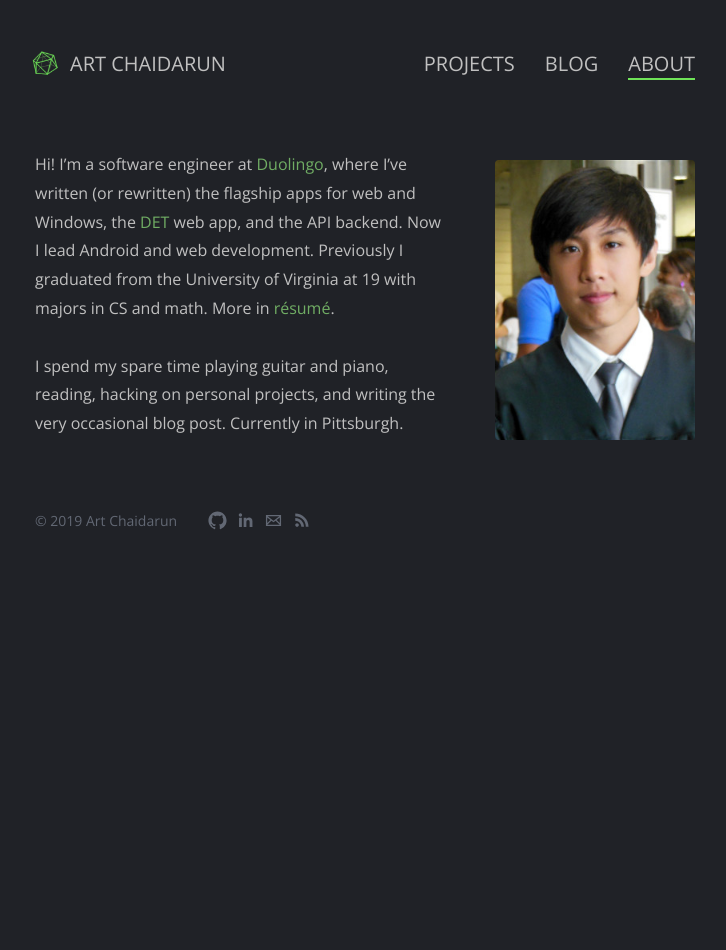
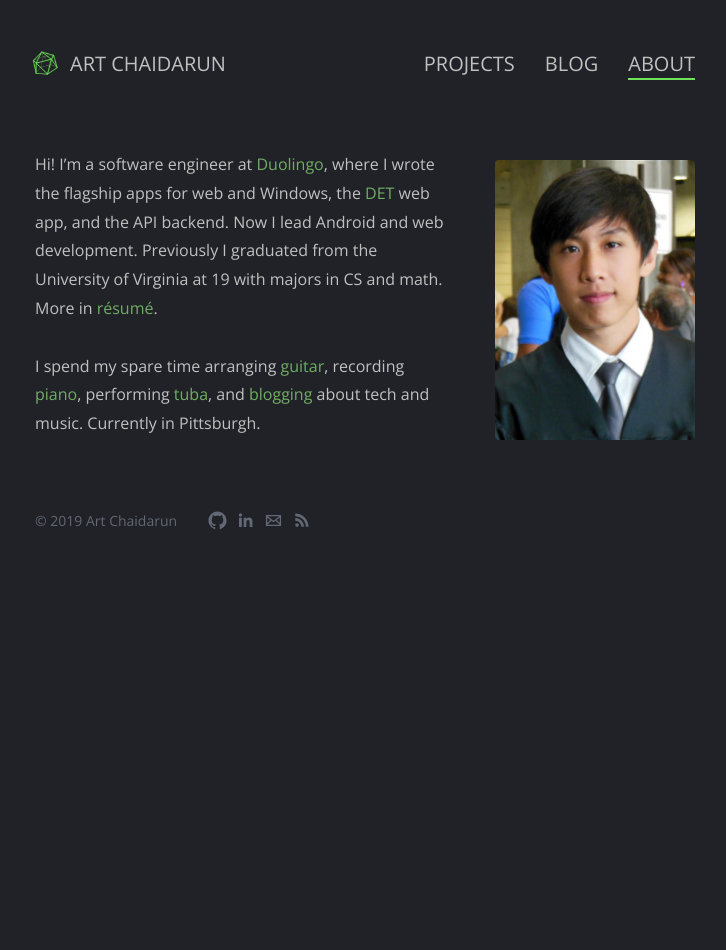
Before and after one commit to artnc/personal-website, a Jekyll site: the page built from src/about/_posts/2011-10-08-about.md, in a window 1280 px wide. Shown: the whole page, without its empty margins (275-1001 px from the left). Built offline with Jekyll 4.4.1, drawn with Linux system fonts in a browser that asks for light colours; Markdown is read by kramdown in place of the engine named in the settings.

Commit message:
Update /about

```diff
--- a/src/about/_posts/2011-10-08-about.md
+++ b/src/about/_posts/2011-10-08-about.md
@@ -5,6 +5,6 @@ pagetitle: About
 ---
 <img src="/img/about.jpg" class="right">
 
-Hi! I'm a software engineer at [Duolingo](http://www.duolingo.com/), where I've written (or rewritten) the flagship apps for web and Windows, the [DET](https://englishtest.duolingo.com/) web app, and the API backend. Now I lead Android and web development. Previously I graduated from the University of Virginia at 19 with majors in CS and math. More in [résumé](/files/ArtChaidarun-WebResume.pdf).
+Hi! I'm a software engineer at [Duolingo](http://www.duolingo.com/), where I wrote the flagship apps for web and Windows, the [DET](https://englishtest.duolingo.com/) web app, and the API backend. Now I lead Android and web development. Previously I graduated from the University of Virginia at 19 with majors in CS and math. More in [résumé](/files/ArtChaidarun-WebResume.pdf).
 
-I spend my spare time playing guitar and piano, reading, hacking on personal projects, and writing the very occasional blog post. Currently in Pittsburgh.
+I spend my spare time arranging [guitar](/musescore-tab), recording [piano](https://soundcloud.com/artnc), performing [tuba](https://en.wikipedia.org/wiki/East_Winds_Symphonic_Band), and [blogging](/blog) about tech and music. Currently in Pittsburgh.
```
